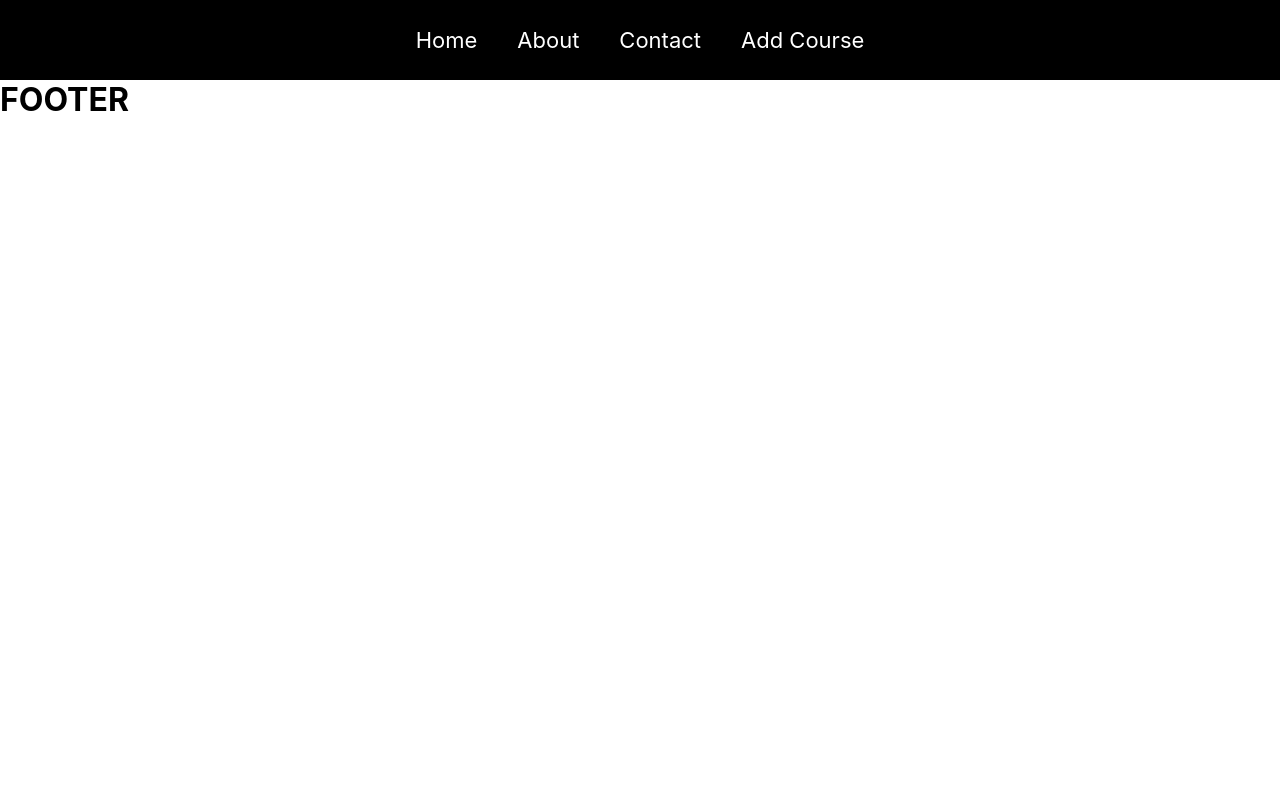
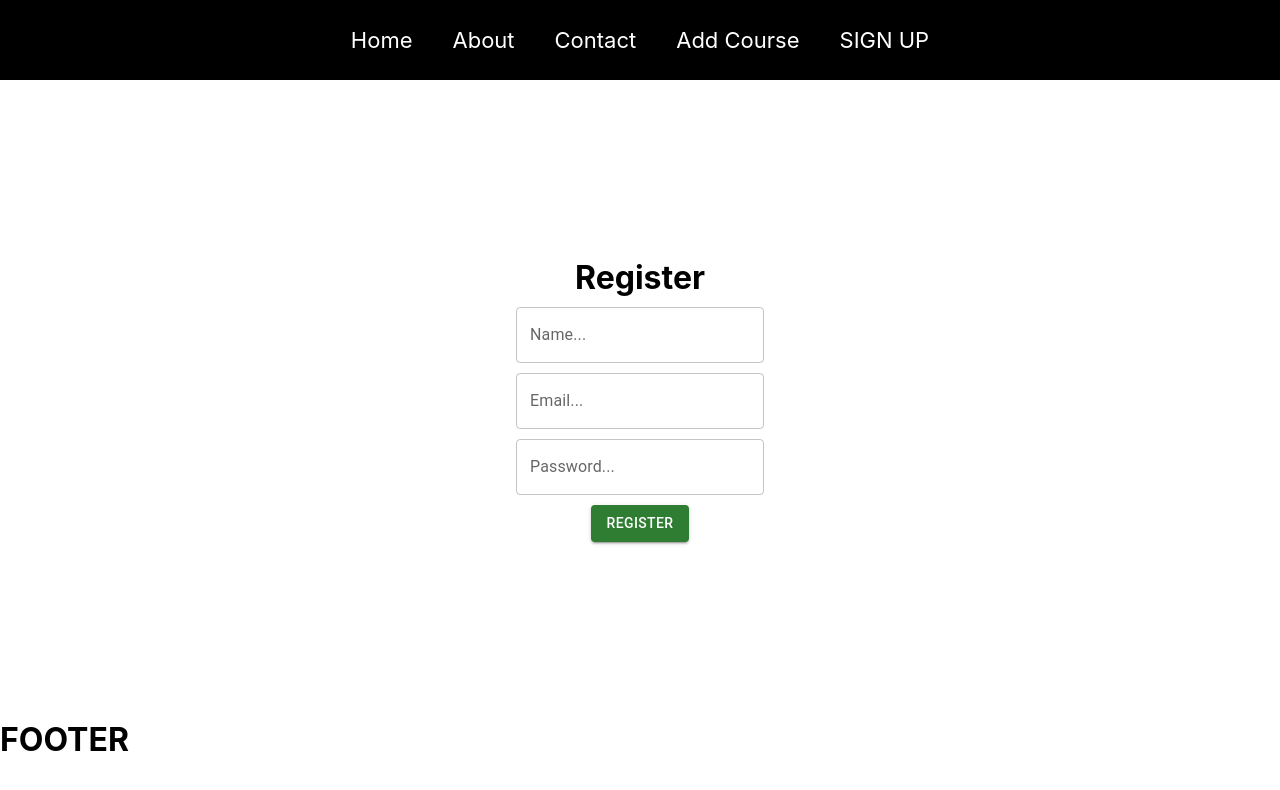
Before and after one commit to Khalilov07/PN18-00, a React (Create React App) app: page /signup in a window 1280 px wide. Shown: the top 790 px of the page. Built offline with nearby package versions, Linux system fonts and the light colour scheme.

Commit message:
add new changes from friday 24 may

```diff
--- a/api/db.json
+++ b/db.json
@@ -1,12 +1,9 @@
 {
   "courses": [
     {
-      "id": "9446"
-    },
-    {
-      "title": "REACT",
+      "title": "JAVA ",
       "duration": "1",
-      "descr": "REACT ITS LIBARARY",
+      "descr": "REACT ITS LIbrarARY",
       "image": "https://encrypted-tbn0.gstatic.com/images?q=tbn:ANd9GcSTw3HApB4bsvabXW3L14cV-LhFo0L71QmEESJN3vW9Ow&s",
       "id": "a835"
     },
@@ -23,13 +20,20 @@
       "duration": 0,
       "descr": "",
       "image": ""
+    }
+  ],
+  "users": [
+    {
+      "email": "akram01@gmail.com",
+      "password": "$2a$10$UbwH68CrIzojJsbGjxZAVecgx638dcq0DjIdTEVten6iL8a.izUm2",
+      "name": "Akram",
+      "id": 1
     },
     {
-      "id": "69bb",
-      "title": "",
-      "duration": 0,
-      "descr": "",
-      "image": ""
+      "email": "erbol01@mail.ru",
+      "password": "$2a$10$crbiYHI3AAU8JlK/X58pYuHRzjaIc/hGYjYxa8PUxwsxfbjwyoZZi",
+      "name": "Erbol",
+      "id": 2
     }
   ]
 }
--- a/src/App.jsx
+++ b/src/App.jsx
@@ -9,6 +9,7 @@ import AddCourse from './pages/AddCourse/AddCourse';
 
 import { Routes, Route } from 'react-router-dom' // берём их из библиотеки
 import SingleCourse from './pages/SignleCourse/SingleCourse';
+import RegisterPage from './pages/RegisterPage/RegisterPage';
 
 // функция - компонент
 
@@ -50,6 +51,7 @@ const App = () => {
         <Route path='/contact' element={<ContactPage />} />
         <Route path='/addcourse' element={<AddCourse />} />
         <Route path='/singlecourse/:id' element={<SingleCourse />} />
+        <Route path='/signup' element={<RegisterPage />} />
       </Routes>
 
       <Footer />
--- a/src/components/CourseItem/CourseItem.jsx
+++ b/src/components/CourseItem/CourseItem.jsx
@@ -6,7 +6,7 @@ const CourseItem = (props) => {
     console.log(props.title);
 
     return (
-        <Link className='course' to={`/singlecourse/${props.id}`} title="MOOOOREE">
+        <Link className='course' to={`/singlecourse/${props.id}`} title="LEAR NORE...">
 
             <img src={props.image} alt="" />
             <h2 className='course__title'>Title: {props.title}</h2>
--- a/src/components/Header/Header.jsx
+++ b/src/components/Header/Header.jsx
@@ -22,6 +22,9 @@ const Header = () => {
                     <li>
                         <Link className="nav__link" to='/addcourse'>Add Course</Link>
                     </li>
+                    <li>
+                        <Link className="nav__link" to='/signup'>SIGN UP</Link>
+                    </li>
                 </ul>
             </nav>
         </header>
--- a/src/pages/HomePage/HomePage.jsx
+++ b/src/pages/HomePage/HomePage.jsx
@@ -15,14 +15,14 @@ const HomePage = () => {
     const [courses, setCourses] = useState([])
 
     useEffect(() => {
-        axios.get("http://localhost:3000/courses")
+        axios.get("http://localhost:3001/courses")
             .then(({ data }) => setCourses(data))
     }, [])
 
     return (
         <>
             <Box to="/single" className='course__wrapper' style={{ color: "black" }}>
-                {courses.map(course => <CourseItem title={course.title} duration={course.duration} id={course.id} />)}
+                {courses.map(course => <CourseItem key={course.id} title={course.title} duration={course.duration} id={course.id} />)}
             </Box>
         </>
     );
--- /dev/null
+++ b/src/pages/RegisterPage/RegisterPage.jsx
@@ -0,0 +1,78 @@
+import React, { useState } from 'react';
+
+import { Button, TextField } from '@mui/material';
+import axios from 'axios';
+
+const RegisterPage = () => {
+
+    const [name, setName] = useState('')
+    const [email, setEmail] = useState('')
+    const [password, setPassword] = useState('')
+
+    const regUser = (e) => {
+
+        e.preventDefault()
+
+        const user = {
+            name,
+            email,
+            password
+        }
+
+        axios.post("http://localhost:3001/users", user)
+            .then(res => {
+                setName('')
+                setEmail('')
+                setPassword('')
+            })
+
+    }
+
+    return (
+        <div style={{
+            height: "80vh",
+            display: "flex",
+            alignItems: "center",
+            justifyContent: "center"
+        }}>
+            <form onSubmit={(e) => regUser(e)} // submit - Отправка
+                style={{
+                    display: "flex",
+                    flexDirection: "column",
+                    justifyContent: "center",
+                    alignItems: "center",
+                    gap: "10px"
+                }}
+            >
+                <h1>Register</h1>
+                <TextField
+                    id="outlined-basic"
+                    label="Name..."
+                    variant="outlined"
+                    value={name} // ilim
+                    onChange={(e) => setName(e.target.value)}
+                />
+                <TextField
+                    id="outlined-basic"
+                    label="Email..."
+                    variant="outlined"
+                    value={email}
+                    onChange={(e) => setEmail(e.target.value)}
+                />
+                <TextField
+                    id="outlined-basic"
+                    label="Password..."
+                    variant="outlined"
+                    value={password}
+                    type="password"
+                    onChange={(e) => setPassword(e.target.value)}
+                />
+                 <Button onClick={null} type='submit' variant="contained" color="success">
+                    REGISTER
+                </Button>
+            </form>
+        </div>
+    );
+};
+
+export default RegisterPage;
--- a/src/pages/SignleCourse/SingleCourse.jsx
+++ b/src/pages/SignleCourse/SingleCourse.jsx
@@ -25,7 +25,7 @@ const SingleCourse = () => {
     };
 
     useEffect(() => {
-        axios.get(`http://localhost:3000/courses/${id}`)
+        axios.get(`http://localhost:3001/courses/${id}`)
             .then(res => {
                 setCourse(res.data)
                 setTitle(res.data.title)
```
Also changed, not shown: package.json (+6 -3 lines), 1 other file (tests, documents, lock files or other folders).
